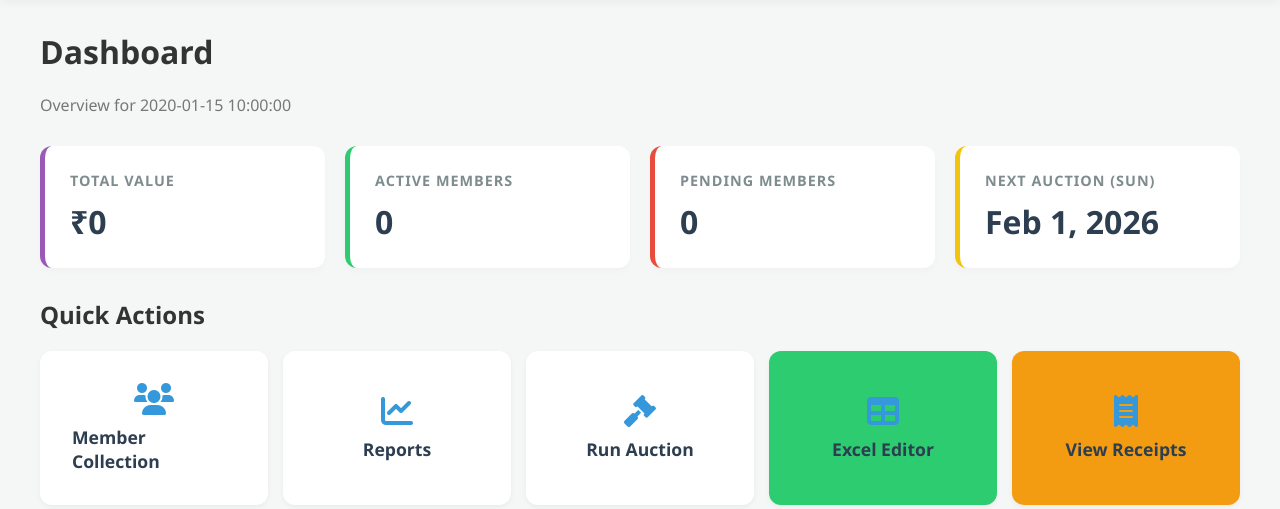
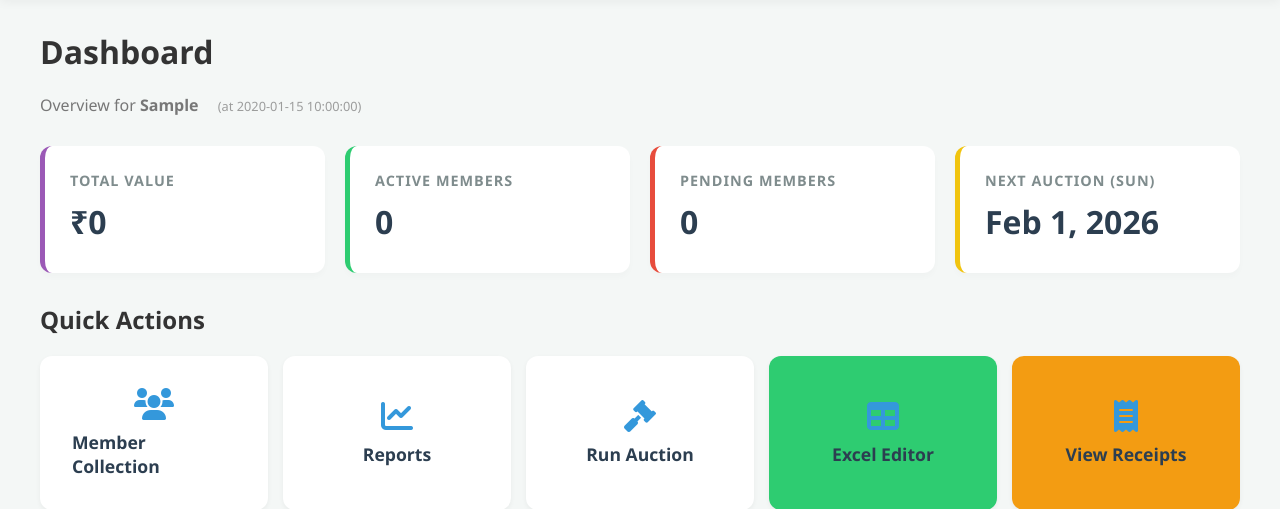
Before and after one commit to niteshnov2005/chitfund-app, a Flask app: template templates/dashboard.html in a window 1280 px wide. Shown: the part 60-569 px from the top of the page. Run offline with Flask 3, Linux system fonts and the light colour scheme; the template is opened without the code that fills it: most values are stand-ins (such as "Sample title", 1, 10 or a date in 2020).

Commit message:
Enhance dashboard transparency: show exact totals and month name

```diff
--- a/app.py
+++ b/app.py
@@ -652,7 +652,12 @@ def login_logic():
 @app.route('/logout')
 def logout(): session.pop('user', None); return redirect(url_for('login_page'))
 @app.route('/dashboard')
-def dashboard(): return render_template('dashboard.html', timestamp=time.time()) if 'user' in session else redirect(url_for('login_page'))
+def dashboard():
+    if 'user' not in session: return redirect(url_for('login_page'))
+    # Get the default (latest) sheet name
+    sheets = get_all_sheet_names()
+    default_sheet = sheets[0] if sheets else "No Data"
+    return render_template('dashboard.html', timestamp=time.time(), active_sheet=default_sheet)
 @app.route('/members')
 def members_page(): return render_template('members.html') if 'user' in session else redirect(url_for('login_page'))
 @app.route('/auction')
--- a/templates/dashboard.html
+++ b/templates/dashboard.html
@@ -254,13 +254,17 @@
 
     <div class="container">
         <h1>Dashboard</h1>
-        <p style="color:#777; margin-bottom:30px;">Overview for {{ timestamp }}</p>
+        <p style="color:#777; margin-bottom:30px;">
+            Overview for <strong>{{ active_sheet }}</strong>
+            <span style="margin-left:15px; font-size: 0.8em; opacity: 0.7;">(at {{ timestamp }})</span>
+        </p>
 
         <div class="stats-grid">
 
             <div class="card" style="border-left-color: #9b59b6;">
                 <h3>Total Value</h3>
                 <div class="value" id="val-total"><span class="loading-dots"></span></div>
+                <div id="val-total-exact" style="font-size: 0.8rem; color: #7f8c8d; margin-top: 5px;"></div>
             </div>
 
             <div class="card" style="border-left-color: #2ecc71;">
```
